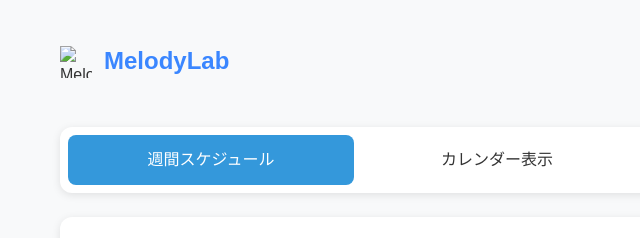
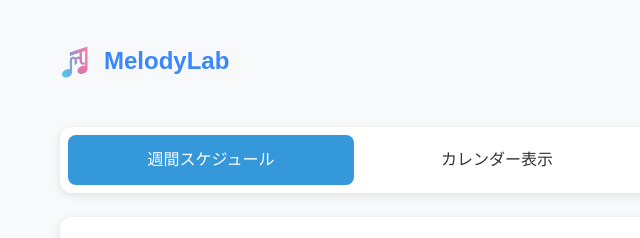
Before and after one commit to reiohtsuki-git/melodylab_schedule.io, a plain HTML site: page admin/schedule-setup.html in a window 1280 px wide. Shown: the top 238 px of the page, 0-640 px from the left. Drawn offline with Linux system fonts and the light colour scheme.

Commit message:
Update schedule-setup.html

```diff
--- a/admin/schedule-setup.html
+++ b/admin/schedule-setup.html
@@ -414,7 +414,7 @@
     <div class="container">
         <header>
             <div class="logo">
-                <img src="music_school_logo_rem.png" alt="Melody Lab Logo" width="32" height="32">
+                <img src="../music_school_logo_rem.png" alt="Melody Lab Logo" width="32" height="32">
                 <a href="index.html">MelodyLab</a>
             </div>
             <h1 style="margin-left: auto; color: #2c3e50;">📅 スケジュール設定</h1>
```
